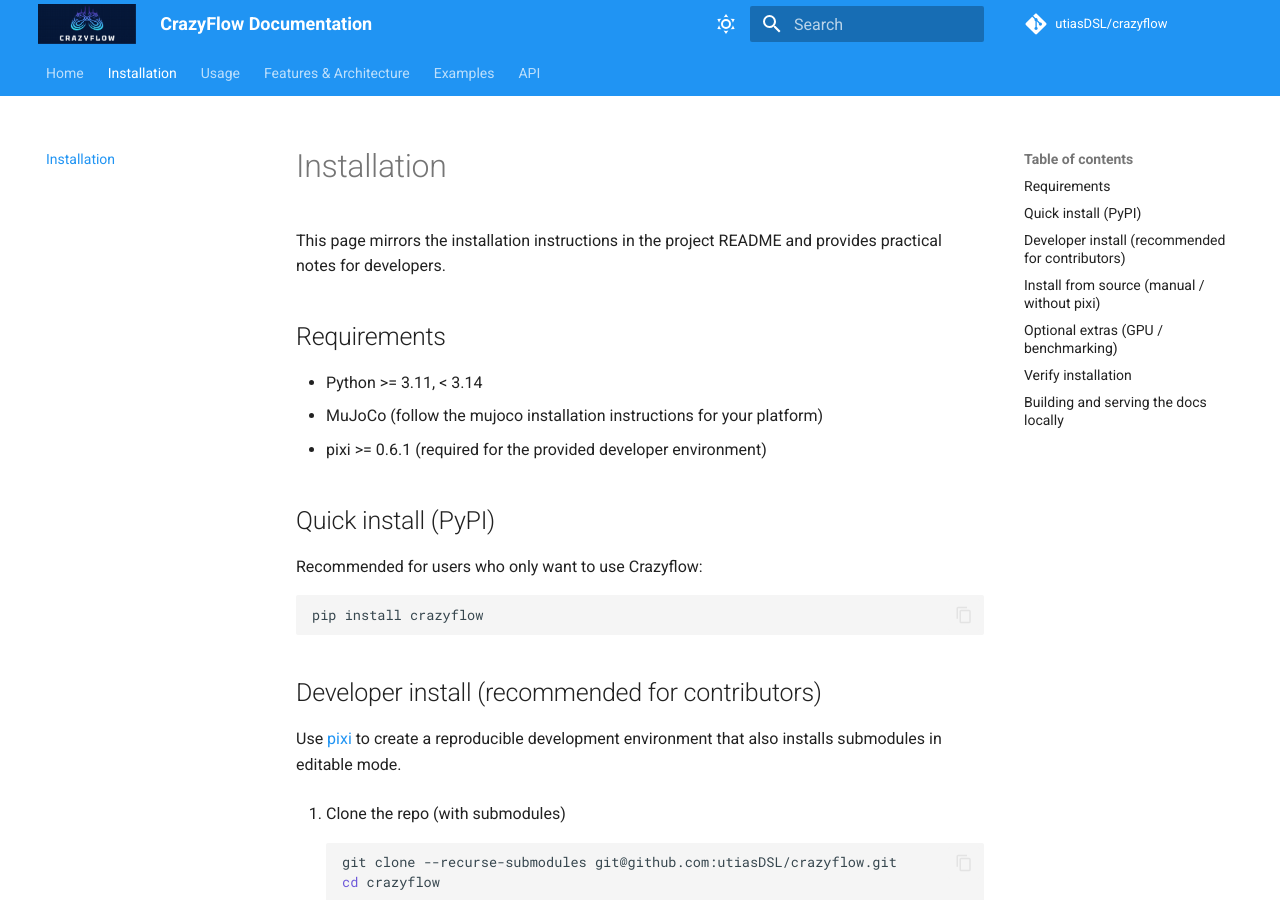
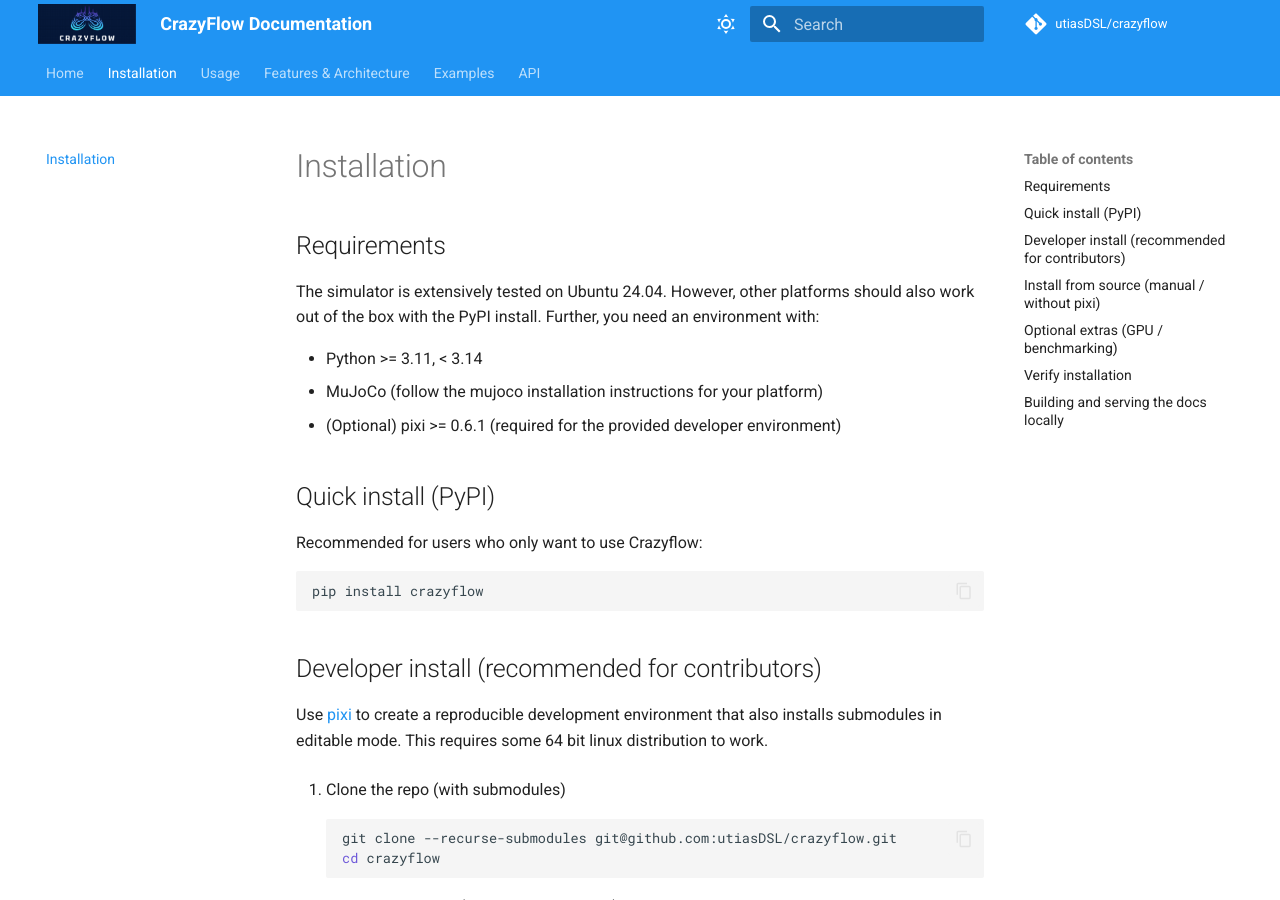
Before and after one commit to utiasDSL/crazyflow, an MkDocs documentation site: the page built from docs/installation.md, in a window 1280 px wide and 900 px high. Built offline with MkDocs 1.6.1 and Material for MkDocs 9.7.7, drawn with Linux system fonts in a browser that asks for light colours; comment, search, counter and statistics services are not loaded.

Commit message:
Update installation infos

````diff
--- a/docs/installation.md
+++ b/docs/installation.md
@@ -1,11 +1,11 @@
 # Installation
 
-This page mirrors the installation instructions in the project README and provides practical notes for developers.
+## Requirements
+The simulator is extensively tested on Ubuntu 24.04. However, other platforms should also work out of the box with the PyPI install. Further, you need an environment with:
 
-## Requirements
 - Python >= 3.11, < 3.14
 - MuJoCo (follow the mujoco installation instructions for your platform)
-- pixi >= 0.6.1 (required for the provided developer environment)
+- (Optional) pixi >= 0.6.1 (required for the provided developer environment)
 
 ## Quick install (PyPI)
 Recommended for users who only want to use Crazyflow:
@@ -15,7 +15,7 @@
 ```
 
 ## Developer install (recommended for contributors)
-Use [pixi](https://pixi.sh/) to create a reproducible development environment that also installs submodules in editable mode.
+Use [pixi](https://pixi.sh/) to create a reproducible development environment that also installs submodules in editable mode. This requires some 64 bit linux distribution to work.
 
 1. Clone the repo (with submodules)
 ```bash
````
